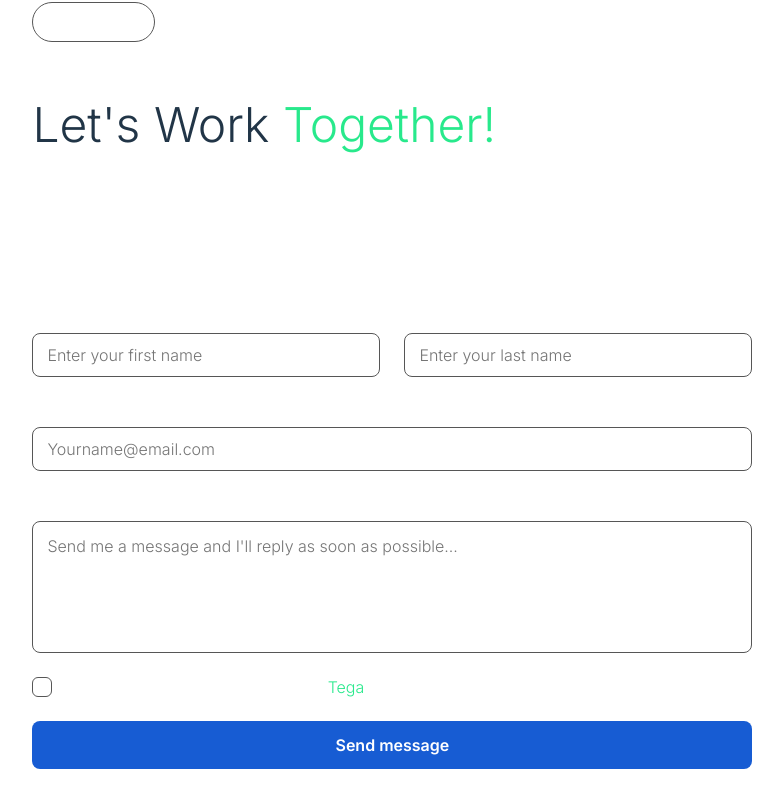
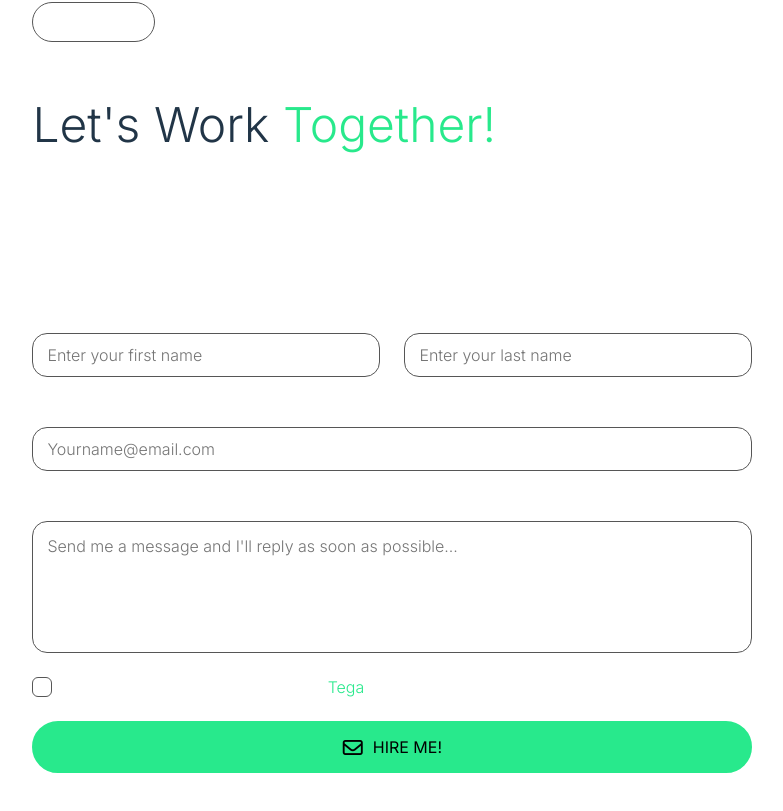
Before and after one commit to heytega/personal-portfolio, a React (Vite) app: page / in a window 1280 px wide. Shown: the part 5803-6614 px from the top of the page, without its empty margins (410-1193 px from the left). Built offline with nearby package versions, Linux system fonts and the light colour scheme.

Commit message:
modified form section

```diff
--- a/src/components/Form.jsx
+++ b/src/components/Form.jsx
@@ -2,6 +2,7 @@ import React, { useState } from 'react';
 import PageTag from './PageTag';
 import Style from './Form.module.css';
 import { motion } from 'framer-motion';
+import Button from './Button';
 
 const helperVariant = {
   hidden: {
@@ -222,8 +223,12 @@ const Form = () => {
           </label>
         </div>
         <div className={Style.formControl}>
-          <button className={Style.btn} id='btn__submit' type='submit'>
+          {/* <button className={Style.btn} id='btn__submit' type='submit'>
             Send message
+          </button> */}
+          <button className={Style.contactBtn} id='btn__submit' type='submit'>
+            <i class='fa-regular fa-envelope fa-lg'></i>
+            <p className={Style.caption}>Hire me!</p>
           </button>
         </div>
       </form>
--- a/src/components/Form.module.css
+++ b/src/components/Form.module.css
@@ -81,13 +81,15 @@
 .form input {
   /* border: 1px solid #d0d5dd; */
   border: 1px solid var(--secondary-color);
-  border-radius: 8px;
+  border-radius: 15px;
+  transition: 0.3s;
 }
 
 .form input {
   height: 44px;
   padding: 10px 14px;
   align-items: center;
+  cursor: pointer;
 }
 
 .form textarea {
@@ -95,10 +97,13 @@
   height: 132px;
   padding: 12px 14px;
   resize: none;
+  cursor: pointer;
 }
 
 .form textarea:focus,
-.form input:focus {
+.form input:focus,
+.form input:hover,
+.form textarea:hover {
   outline: none;
   border: 1px solid var(--primary-color);
   /* box-shadow: 0px 3px 2px rgba(16, 24, 40, 0.05), 0px 0px 10px 1px #d1e9ff; */
@@ -145,6 +150,7 @@
   border: 1px solid var(--secondary-color);
   /* background-color: #eee; */
   background-color: #0000;
+  transition: 0.3s;
 }
 
 .checkboxContainer:hover input ~ .checkmark {
@@ -213,12 +219,43 @@
 }
 
 .helperText {
-  color: #475467;
+  /* color: #475467; */
+  color: #999999;
 }
 
-.error {
+/* .error {
   display: block;
   color: #f83f23;
+} */
+
+.contactBtn {
+  background-color: var(--primary-color);
+  color: #000000;
+  text-align: center;
+  font-weight: 400;
+  outline: none;
+  width: 100%;
+  padding: 11px 58px 10px 58px;
+  display: flex;
+  justify-content: center;
+  align-items: center;
+  border: 2px solid var(--primary-color);
+  border-radius: 30px;
+  cursor: pointer;
+  transition: 0.3s;
+  text-transform: uppercase;
+  text-decoration: none;
+  line-height: 1.7;
+}
+
+.contactBtn:hover {
+  border: 2px solid var(--primary-color);
+  background-color: #000000;
+  color: var(--primary-color);
+}
+
+.caption {
+  margin-left: 10px;
 }
 
 @media (max-width: 781px) {
```
